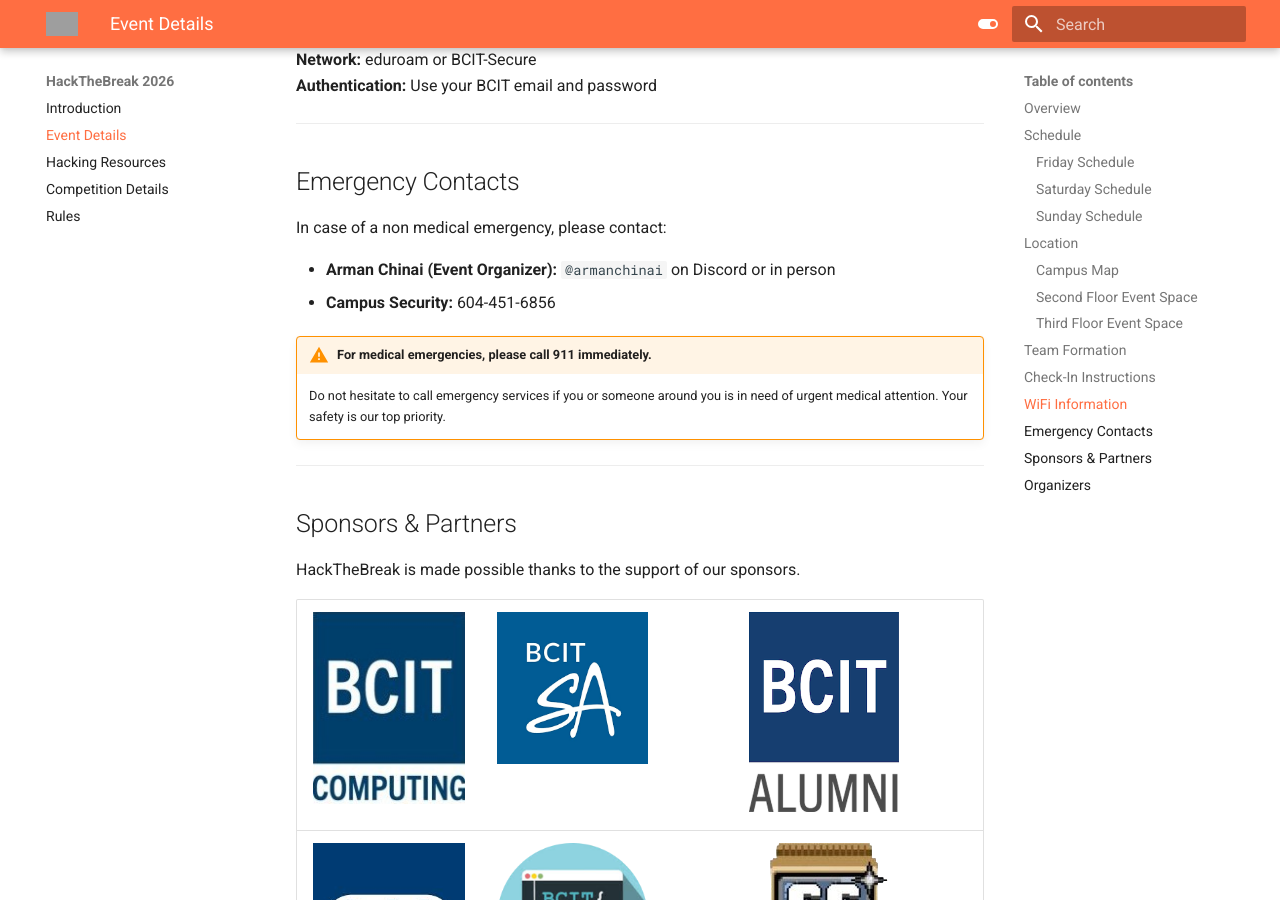
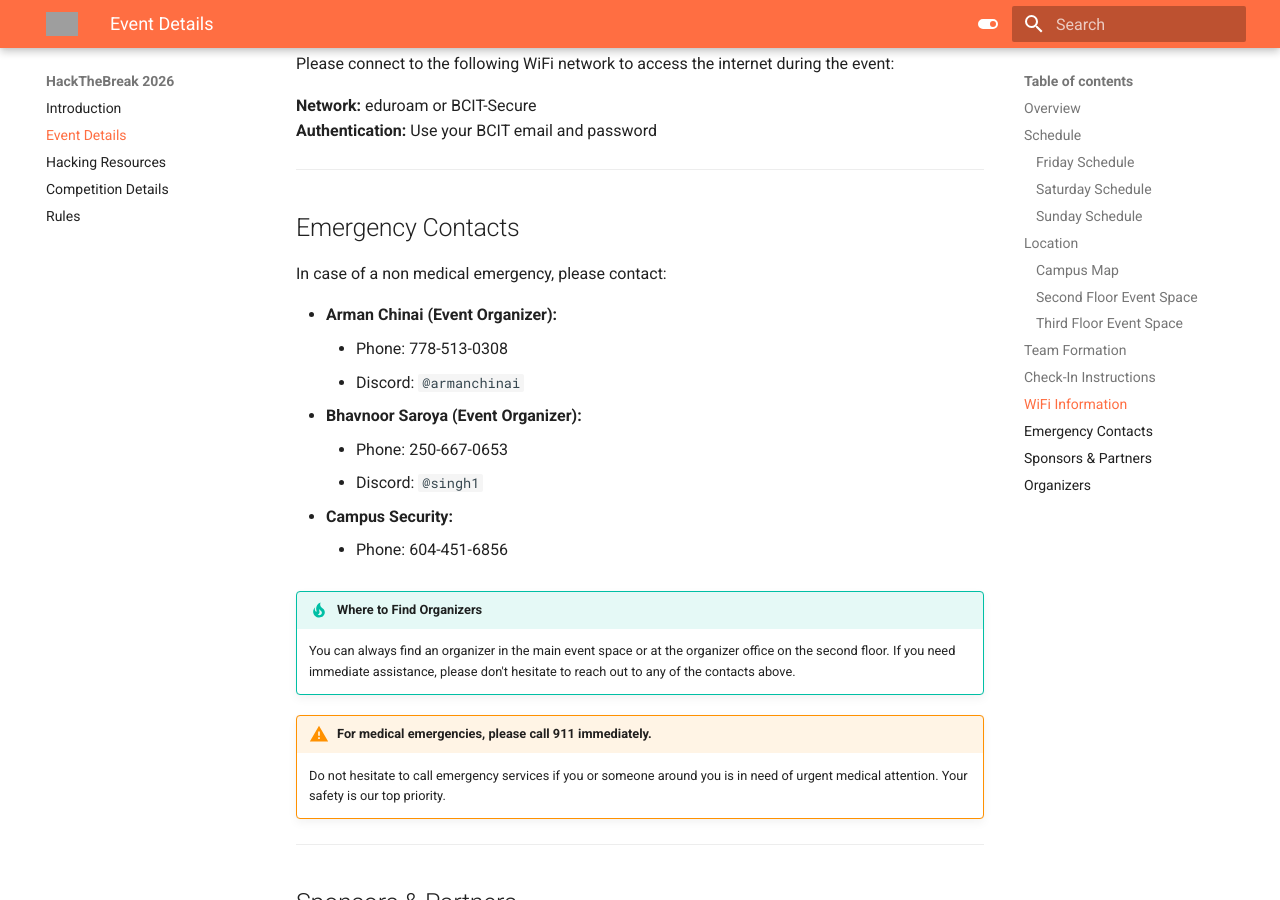
Before and after one commit to armanchinai/hackthebreak2026, an MkDocs documentation site: the page built from docs/event-details.md, in a window 1280 px wide and 900 px high, scrolled down 5127 px. Built offline with MkDocs 1.6.1 and Material for MkDocs 9.7.7, drawn with Linux system fonts in a browser that asks for light colours; some of the changed text lies outside the part shown; grey boxes are pictures that could not be loaded.

Commit message:
Update event-details.md

```diff
--- a/docs/event-details.md
+++ b/docs/event-details.md
@@ -121,8 +122,17 @@
 ## Emergency Contacts
 In case of a non medical emergency, please contact:
 
-- **Arman Chinai (Event Organizer):** `@armanchinai` on Discord or in person
-- **Campus Security:** 604-451-6856
+- **Arman Chinai (Event Organizer):**
+    - Phone: 778-513-0308
+    - Discord: `@armanchinai`
+- **Bhavnoor Saroya (Event Organizer):**
+    - Phone: 250-667-0653
+    - Discord: `@singh1`
+- **Campus Security:**
+    - Phone: 604-451-6856
+
+!!! tip "Where to Find Organizers"
+    You can always find an organizer in the main event space or at the organizer office on the second floor. If you need immediate assistance, please don't hesitate to reach out to any of the contacts above.
 
 !!! warning "For medical emergencies, please call 911 immediately."
     Do not hesitate to call emergency services if you or someone around you is in need of urgent medical attention. Your safety is our top priority.
```
Also changed, not shown: other parts of docs/event-details.md (+2 -1 lines).
